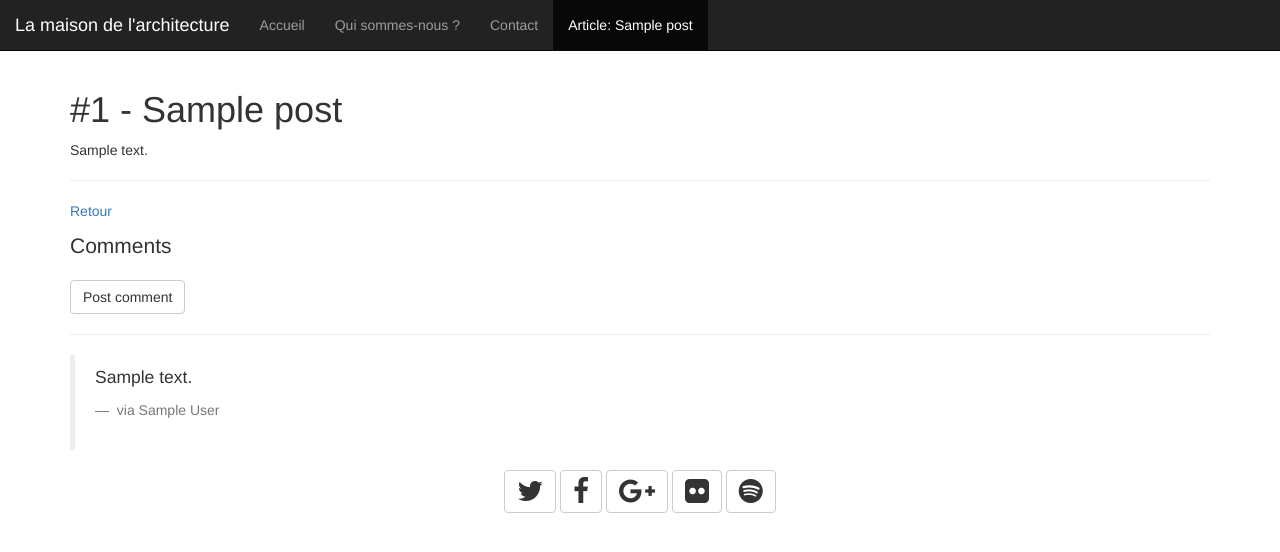
After one commit to sserges/architecture-house, a Flask app: page /blog/posts/1 in a window 1280 px wide. The commit adds this page. Shown: the top 552 px of the page. Run offline with Flask 2, Linux system fonts and the light colour scheme; tables that the repository leaves empty hold one stand-in row (values such as "Sample post"); some libraries are stand-ins or nearby versions.

```diff
--- a/app/routes.py
+++ b/app/routes.py
@@ -10,14 +10,9 @@ from app import app, db
 from .models import Message, Post
 from .forms import MessageForm
 
-@app.route('/')
+
+@app.route('/', methods=['GET', 'POST'])
 def home():
-    form = MessageForm(request.form)
-    return render_template('home.html', form=form)
-
-
-@app.route('/send_message', methods=['GET', 'POST'])
-def send_message():
     form = MessageForm(request.form)
     if request.method == 'POST':
         if form.validate():
@@ -37,7 +32,13 @@ def send_message():
     return render_template('home.html', form=form)
 
 
-@app.route('/blog')
+@app.route('/blog/posts/')
 def home_blog():
     posts = Post.query.all()
-    return render_template('blog/home_blog.html', posts=posts)
+    return render_template('blog/post_list.html', posts=posts)
+
+
+@app.route('/blog/posts/<int:id>')
+def post_detail(id):
+    post = Post.query.filter_by(id=id).first_or_404()
+    return render_template('blog/post_detail.html', post=post)
--- a/app/templates/blog/home_blog.html
+++ b/app/templates/blog/blog_layout.html
@@ -56,7 +56,9 @@
                   <li><a href="{{ url_for('home') }}#accueil">Accueil</a></li>
                   <li><a href="{{ url_for('home') }}#qui">Qui sommes-nous ?</a></li>
                   <li><a href="{{ url_for('home') }}#contact">Contact</a></li>
-            <li class="active"><a href="{{ url_for('home_blog') }}">Notre Blog</a></li>
+                  {% block active %}
+                    <li class="active"><a href="{{ url_for('home_blog') }}">Notre Blog</a></li>
+                  {% endblock active %}
                 </ul>
               </div>
         </nav>
@@ -68,22 +70,6 @@
     ================================================== -->
     <div class="container" style="margin-top: 70px;">
         {% block body %}
-
-            {% for post in posts %}
-                <article>
-                    <h2 class="title">
-                        <a href="#">#{{ post.id }} - {{ post.title }}</a>
-                    </h2>
-                    <p class="time">
-                        <time datetime="{{ post.created_at }}">
-                            Posted {{ post.created_at }}
-                        </time>
-                    </p>
-                    <p class="content">{{ post.content }}</p>
-                </article>
-            {% else %}
-                <p>Sorry, no posts available.</p>
-            {% endfor %}
         {% endblock body %}
     </div>
 
--- /dev/null
+++ b/app/templates/blog/post_detail.html
@@ -0,0 +1,42 @@
+{% extends 'blog/blog_layout.html' %}
+
+{% block active %}
+  <li class="active"><a href="{{ url_for('post_detail', id=post.id) }}">Article: {{ post.title }}</a></li>
+{% endblock active %}
+
+
+{% block body %}
+    <div>
+        <h1 class="title">#{{ post.id }} - {{ post.title }}</h1>
+        <p class="content">{{ post.content }}</p>
+    </div>
+
+    <hr/>
+
+    <p>
+        <a href="{{ url_for('home_blog') }}">Retour</a>
+    </p>
+
+    <div>
+        <p class="lead">Comments</p>
+
+        <form method="POST" action=".">
+            <input type="submit" value="Post comment" class="btn btn-default" />
+        </form>
+
+        <hr/>
+
+        {% for comment in post.comments %}
+            <blockquote>
+                <p>
+                    {{ comment.content }}
+                </p>
+                <footer>
+                    via {{ comment.author_name }}
+                </footer>
+            </blockquote>
+        {% endfor %}
+
+    </div>
+
+{% endblock body %}
--- a/app/templates/home.html
+++ b/app/templates/home.html
@@ -22,7 +22,7 @@
 
 	<div class="jumbotron" id="contact">
 	  <h1 class="text-center">Un message pour nous ?</h1>
-	  <form class="row" method="POST" action="{{ url_for('send_message') }}">
+	  <form class="row" method="POST" action="">
 	    <div class="form-group col-lg-4">
 	      <!-- <input type="email" class="form-control" placeholder="Votre email"> -->
 	      {{ render_field(form.email, class_="form-control", required="required", placeholder="Votre email") }}
--- a/app/templates/layout.html
+++ b/app/templates/layout.html
@@ -56,7 +56,9 @@
     {% include 'includes/_nav.html' %}
 
     <div class="container" style="margin-top: 50px;">
+      <div class="col-sm-7 col-sm-offset-3">
         {% include 'includes/_messages.html' %}
+      </div>
     </div>
 
     {% include 'includes/_carousel.html' %}
```
Also changed, not shown: app/templates/blog/post_list.html (added, +20 -0 lines), app.db.
